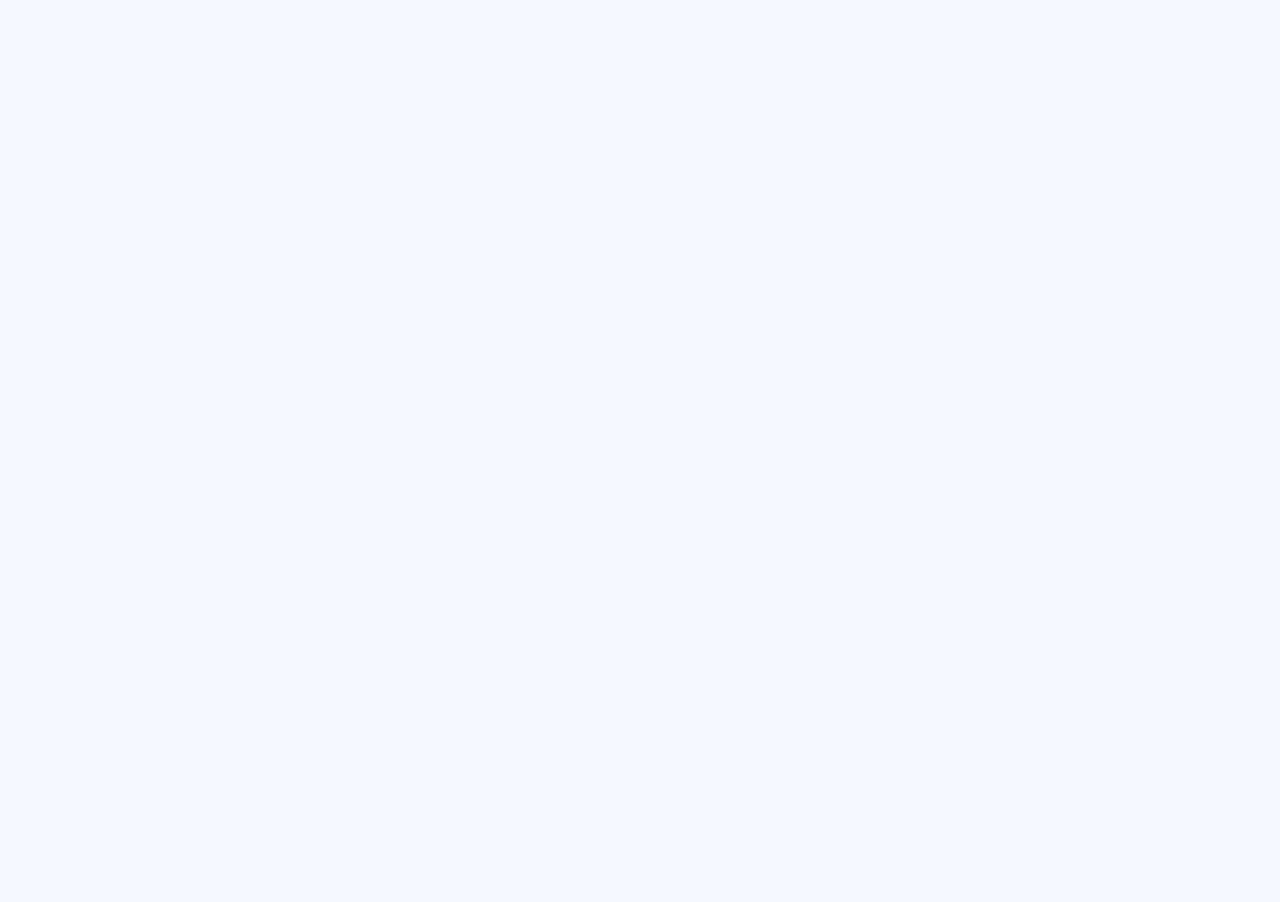
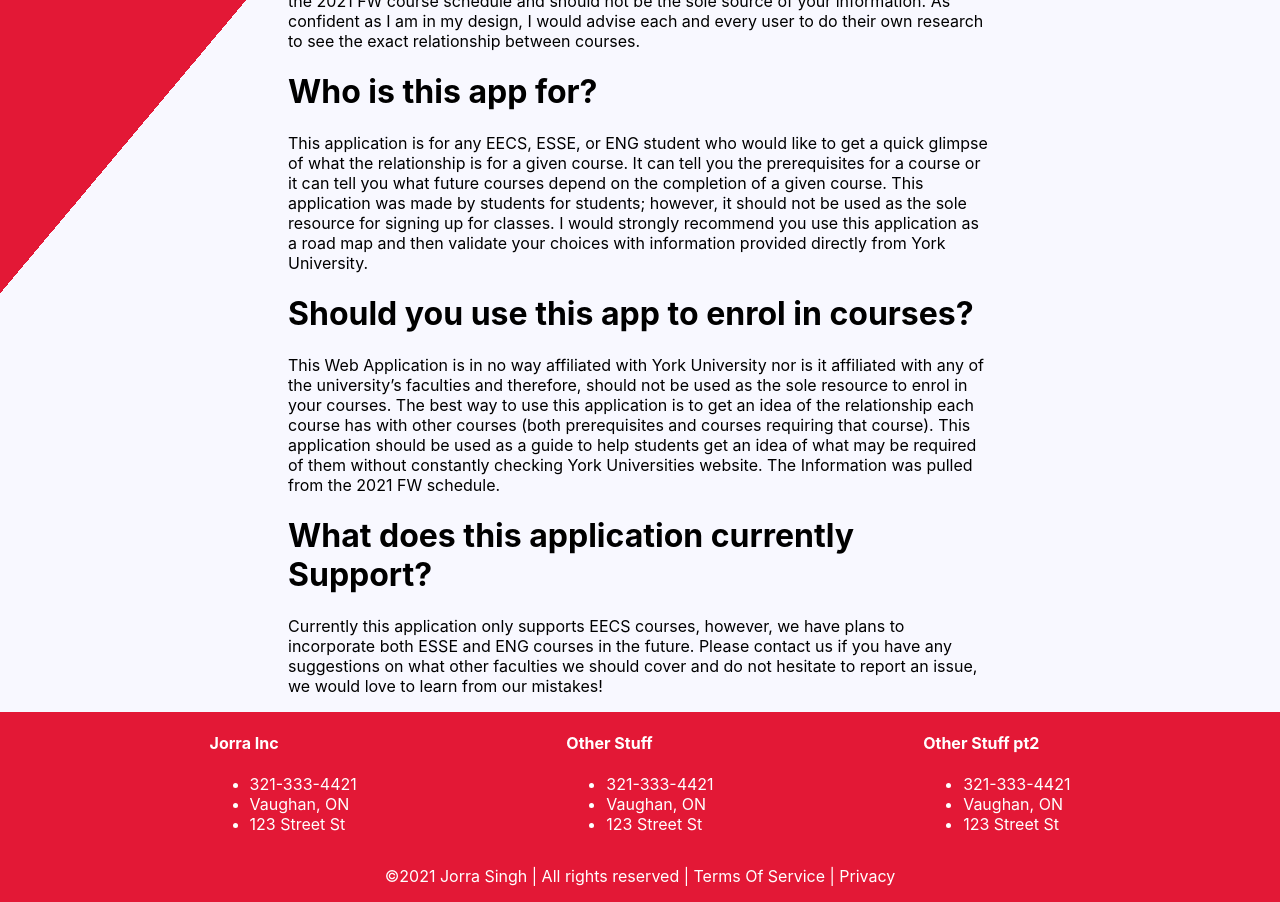
Before and after one commit to Jorra04/York-Prerequisites, a React (Create React App) app in the folder york-prerequisites/: page /about in a window 1280 px wide. Shown: the part 240-1142 px from the top of the page. Before the commit the page ends 800 px from the top, so only its background shows below. Built offline with nearby package versions, Linux system fonts and the light colour scheme.

Commit message:
Added the footer, kinda looks ugly, might need to fix that.

```diff
--- a/york-prerequisites/src/App.css
+++ b/york-prerequisites/src/App.css
@@ -1,3 +1,4 @@
+
 .navbar {
     width: 100%;
     height: 70px;
@@ -16,11 +17,14 @@
 
 }
 
-.footer {
-    background-color: #021e39;
-    width: 100%;
-    height: 70px;
+.page-container {
     display: flex;
+    flex-direction: column;
+    min-height: 100vh;
+}
+
+.content-wrap{
+    flex: 1;
 }
 
 .logo{
--- a/york-prerequisites/src/App.js
+++ b/york-prerequisites/src/App.js
@@ -2,10 +2,12 @@ import "./App.css";
 import Courses from "./Courses";
 import Navbar from "./components/Navbar";
 import Footer from "./components/Footer";
+import About from "./components/About";
 import { BrowserRouter as Router, Switch, Route } from "react-router-dom";
 function App() {
   return (
-    <div>
+    <div className="page-container">
+    <div className="content-wrap">
     <Router>
 
         <Navbar />
@@ -17,17 +19,11 @@ function App() {
 
 
     </Router>
+    </div>
     <Footer />
     </div>
   );
 }
-
-const About = () => {
-  return (
-    <div>hi there</div>
-  );
-}
-
 
 const Contact = () => {
   return (
--- /dev/null
+++ b/york-prerequisites/src/components/About.css
@@ -0,0 +1,16 @@
+.paragraphs {
+    margin: auto;
+    width: 55%;
+
+  }
+
+
+  /* Responsible for typing effect on h1 tags */
+
+
+  .header h1 {
+
+    margin: 0 auto; /* Gives that scrolling effect as the typing happens */
+    letter-spacing: .01em; /* Adjust as needed */
+    width: fit-content;
+  }
--- /dev/null
+++ b/york-prerequisites/src/components/About.js
@@ -0,0 +1,49 @@
+import React from "react";
+import "./About.css"
+
+const About = () => {
+  return (
+    <div className="body">
+      <div class="header" id="header">
+        <h1>About this App</h1>
+      </div>
+      <div class="paragraphs">
+            <div class="first-paragraph">
+                <h1>What is the purpose of this app?</h1>
+                <p>The purpose of this web app is to help students easily see both prerequisites for a given course and
+                    to see what courses depend on a given course. This information was pulled from the 2021 FW course
+                    schedule and should not be the sole source of your information. As confident as I am in my design, I
+                    would advise each and every user to do their own research to see the exact relationship between
+                    courses.</p>
+            </div>
+            <div class="second-paragraph">
+                <h1>Who is this app for?</h1>
+                <p>This application is for any EECS, ESSE, or ENG student who would like to get a quick glimpse of what
+                    the relationship is for a given course. It can tell you the prerequisites for a course or it can
+                    tell you what future courses depend on the completion of a given course. This application was made
+                    by students for students; however, it should not be used as the sole resource for signing up for
+                    classes. I would strongly recommend you use this application as a road map and then validate your
+                    choices with information provided directly from York University.</p>
+            </div>
+            <div class="third-paragraph">
+                <h1>Should you use this app to enrol in courses?</h1>
+                <p>This Web Application is in no way affiliated with York University nor is it affiliated with any of
+                    the university’s faculties and therefore, should not be used as the sole resource to enrol in your
+                    courses. The best way to use this application is to get an idea of the relationship each course has
+                    with other courses (both prerequisites and courses requiring that course). This application should
+                    be used as a guide to help students get an idea of what may be required of them without constantly
+                    checking York Universities website. The Information was pulled from the 2021 FW schedule.</p>
+            </div>
+            <div class="currently-supported">
+                <h1>What does this application currently Support?</h1>
+                <p>Currently this application only supports EECS courses, however, we have plans to incorporate both
+                    ESSE and ENG courses in the future. Please contact us if you have any suggestions on what other
+                    faculties we should cover and do not hesitate to report an issue, we would love to learn from our
+                    mistakes!</p>
+            </div>
+        </div>
+    </div>
+  );
+};
+
+export default About;
--- /dev/null
+++ b/york-prerequisites/src/components/Footer.css
@@ -0,0 +1,23 @@
+.col{
+    justify-content: space-evenly;
+}
+
+.container {
+    width: 100%;
+}
+
+.main-footer {
+    display: flex;
+    justify-content: space-evenly;
+    color: white;
+    background-color: #e31836;
+    /* position: relative; */
+    /* bottom: 0; */
+    width: 100%;
+}
+
+.row {
+    width: 100%;
+    display: flex;
+    justify-content: space-evenly;
+}
--- a/york-prerequisites/src/components/Footer.js
+++ b/york-prerequisites/src/components/Footer.js
@@ -1,12 +1,44 @@
 import React, { useEffect, useState } from "react";
-import "../App.css"
+import "./Footer.css";
 const Footer = () => {
-    return (
-        <div className="footer">
-
+  return (
+    <div className="main-footer">
+      <div className="container">
+        <div className="row">
+          <div className="col">
+            <h4>Jorra Inc</h4>
+            <ul className="list-unstyled">
+              <li>321-333-4421</li>
+              <li>Vaughan, ON</li>
+              <li>123 Street St</li>
+            </ul>
+          </div>
+          <div className="col">
+            <h4>Other Stuff</h4>
+            <ul className="list-unstyled">
+              <li>321-333-4421</li>
+              <li>Vaughan, ON</li>
+              <li>123 Street St</li>
+            </ul>
+          </div>
+          <div className="col">
+            <h4>Other Stuff pt2</h4>
+            <ul className="list-unstyled">
+              <li>321-333-4421</li>
+              <li>Vaughan, ON</li>
+              <li>123 Street St</li>
+            </ul>
+          </div>
         </div>
-    )
-}
-
+        <div className="row">
+          <p className="col-sm">
+            &copy;{new Date().getFullYear()} Jorra Singh | All rights reserved |
+            Terms Of Service | Privacy
+          </p>
+        </div>
+      </div>
+    </div>
+  );
+};
 
 export default Footer;
--- a/york-prerequisites/src/index.css
+++ b/york-prerequisites/src/index.css
@@ -2,10 +2,9 @@
 body {
 
   background-color: #f8f8ff;
-    background-image: -webkit-linear-gradient(150deg, #f8f8ff 80%, #e31836 80%);
+    background-image: -webkit-linear-gradient(140deg, #f8f8ff 80%, #e31836 80%);
     background-size: cover;
     background-repeat: no-repeat;
-
 
 
     margin: 0;
```
Also changed, not shown: york-prerequisites/src/components/Contact.js (added).
